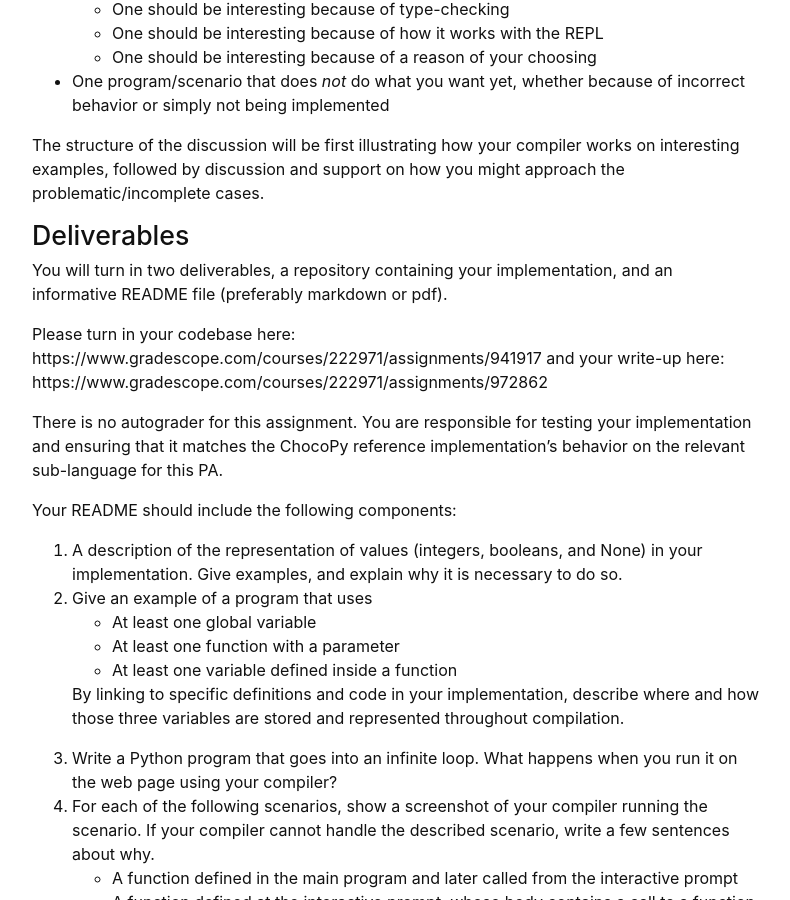
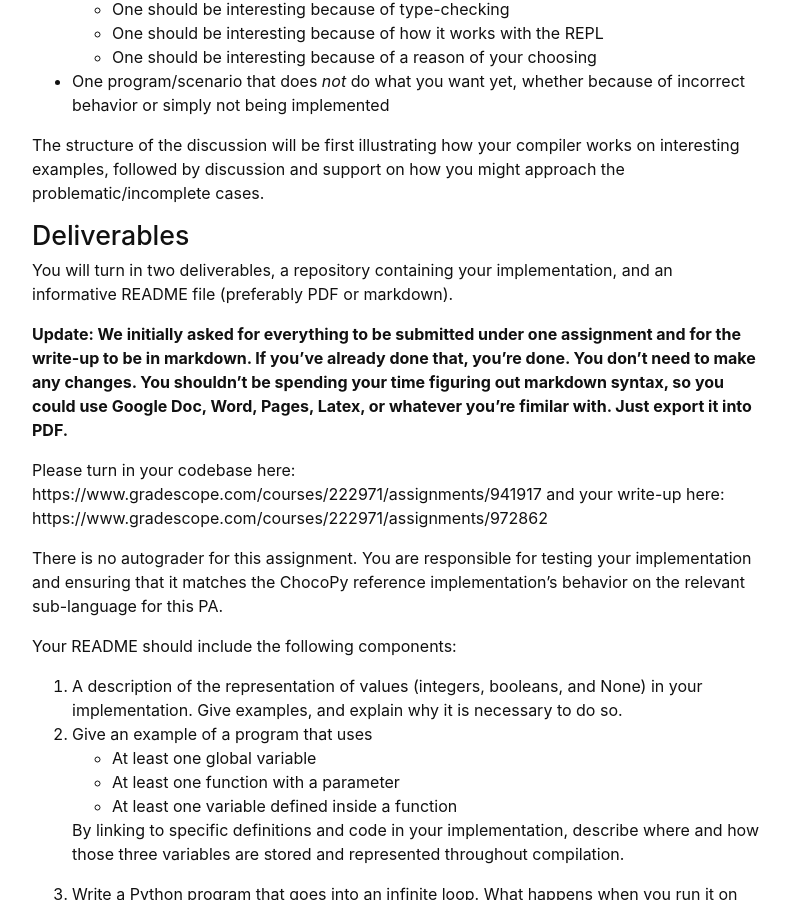
Before and after one commit to ucsd-cse231-w21/ucsd-cse231-w21.github.io, a Jekyll site: the page built from pa2/index.md, in a window 1280 px wide and 900 px high, scrolled down 2353 px. Shown: the whole window, without its empty margins (243-1033 px from the left). Built offline with Jekyll 4.4.1, drawn with Linux system fonts in a browser that asks for light colours; nearby versions of some CDN libraries.

Commit message:
Update index.md

```diff
--- a/pa2/index.md
+++ b/pa2/index.md
@@ -145,7 +145,11 @@ might approach the problematic/incomplete cases.
 ## Deliverables
 
 You will turn in two deliverables, a repository containing your
-implementation, and an informative README file (preferably markdown or pdf).
+implementation, and an informative README file (preferably PDF or markdown).
+
+**Update: We initially asked for everything to be submitted under one assignment and for the write-up to be in markdown.
+If you've already done that, you're done. You don't need to make any changes. You shouldn't be spending your time figuring
+out markdown syntax, so you could use Google Doc, Word, Pages, Latex, or whatever you're fimilar with. Just export it into PDF.**
 
 Please turn in your codebase here: https://www.gradescope.com/courses/222971/assignments/941917
 and your write-up here: https://www.gradescope.com/courses/222971/assignments/972862
```
